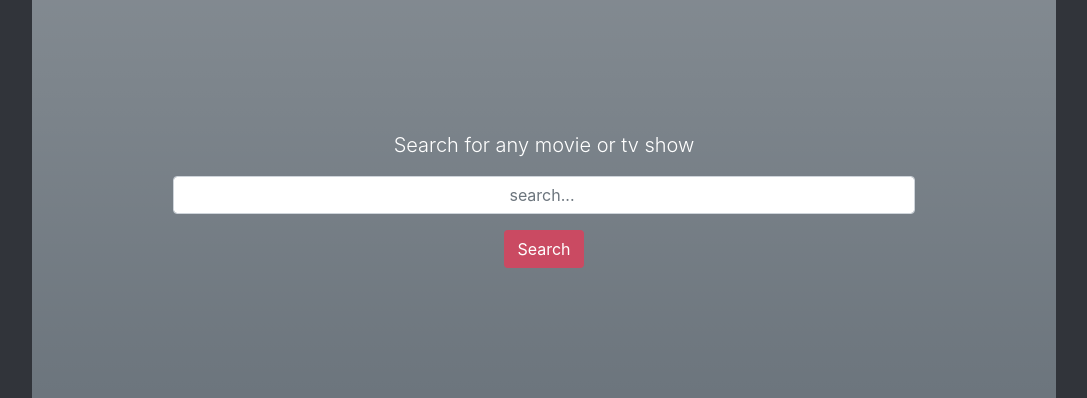
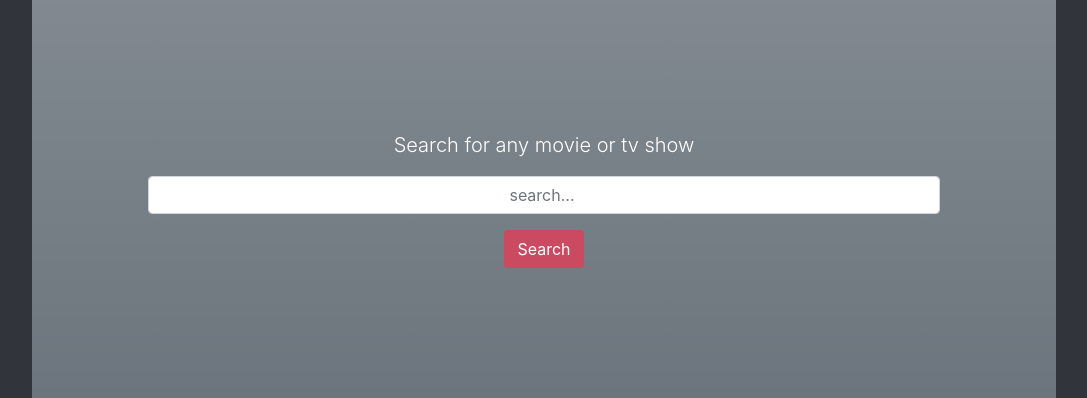
Before and after one commit to alexandrew541/Filmcore-Project, a Flask app: template templates/home.html in a window 1280 px wide; the page is wider, and only the part inside the window is pictured. Shown: the part 81-479 px from the top of that part, without its empty margins (96-1183 px from the left). Run offline with Flask 2, Linux system fonts and the light colour scheme; the template is opened without the code that fills it: most values are stand-ins (such as "Sample title", 1, 10 or a date in 2020); grey boxes marked "Sample" are stand-in pictures; some libraries are stand-ins or nearby versions; some web fonts are replaced.

Commit message:
logo change

```diff
--- a/static/main.css
+++ b/static/main.css
@@ -156,7 +156,7 @@ font-style: normal !important;
 
 .searchbars{
   height: 50vh;
-  width: 80%;
+  width: 85%;
 }
 
 #parent {
--- a/templates/layout.html
+++ b/templates/layout.html
@@ -6,7 +6,7 @@
 
       <meta name="viewport" content="width=device-width, initial-scale=1, shrink-to-fit=no">
 
-      <link rel="shortcut icon" href="{{ url_for('static', filename='crop.ico') }}">
+      <link rel="shortcut icon" href="{{ url_for('static', filename='screen.ico') }}">
       <!-- Bootstrap sheets-->
 
       <link rel="stylesheet" href="https://cdn.jsdelivr.net/npm/bootstrap@4.0.0/dist/css/bootstrap.min.css" integrity="sha384-Gn5384xqQ1aoWXA+058RXPxPg6fy4IWvTNh0E263XmFcJlSAwiGgFAW/dAiS6JXm" crossorigin="anonymous">
```
Also changed, not shown: static/crop.ico (deleted), static/screen.ico (added).
